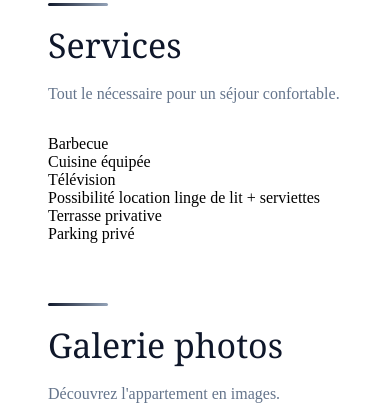
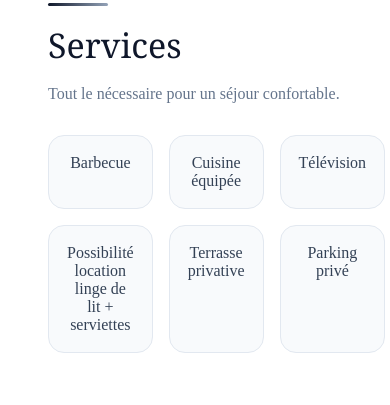
Before and after one commit to AlexB1804/blissappartement, a Next.js app: page /aix-en-provence in a window 390 px wide. Shown: the part 3680-4085 px from the top of the page. Built offline with nearby package versions, Linux system fonts and the light colour scheme.

Commit message:
Fix mobile grids

```diff
--- a/app/globals.css
+++ b/app/globals.css
@@ -84,31 +84,3 @@ a {
     height: 260px !important;
   }
 }
-
-.services-grid {
-  display: grid;
-  grid-template-columns: repeat(3, 1fr);
-  gap: 16px;
-  margin-top: 20px;
-}
-
-.service-item {
-  padding: 18px;
-  border-radius: 16px;
-  background: #f8fafc;
-  border: 1px solid #e2e8f0;
-  text-align: center;
-  font-weight: 500;
-  color: #334155;
-}
-
-@media (max-width: 600px) {
-  .services-grid {
-    grid-template-columns: 1fr;
-  }
-
-  .responsive-grid-2,
-  .responsive-grid-3 {
-    grid-template-columns: 1fr !important;
-  }
-}
--- a/components/ServicesGrid.tsx
+++ b/components/ServicesGrid.tsx
@@ -4,9 +4,28 @@ type Props = {
 
 export default function ServicesGrid({ services }: Props) {
   return (
-    <div className="services-grid">
+    <div
+      className="responsive-grid-3"
+      style={{
+        display: "grid",
+        gridTemplateColumns: "repeat(3, 1fr)",
+        gap: 16,
+        marginTop: 20,
+      }}
+    >
       {services.map((service, i) => (
-        <div key={i} className="service-item">
+        <div
+          key={i}
+          style={{
+            padding: 18,
+            borderRadius: 16,
+            background: "#f8fafc",
+            border: "1px solid #e2e8f0",
+            textAlign: "center",
+            fontWeight: 500,
+            color: "#334155",
+          }}
+        >
           {service}
         </div>
       ))}
```
